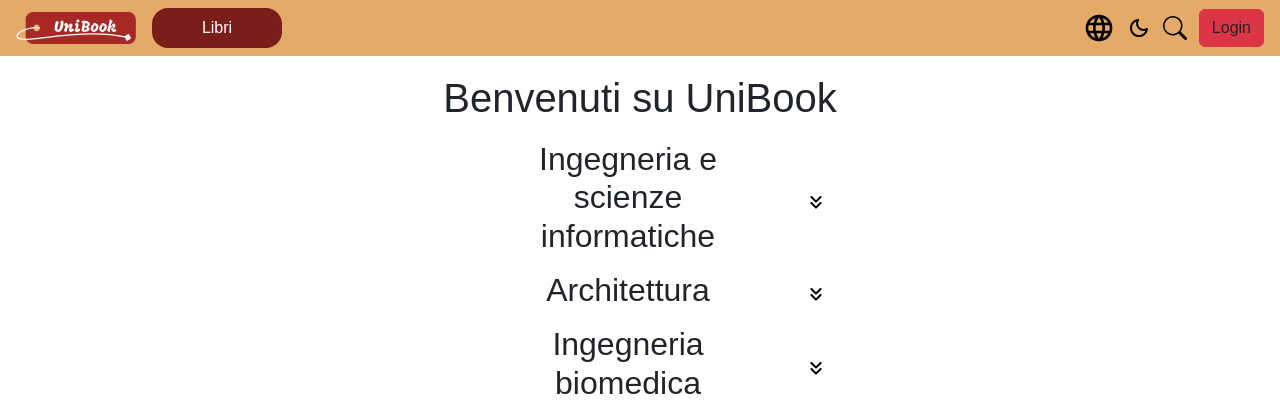
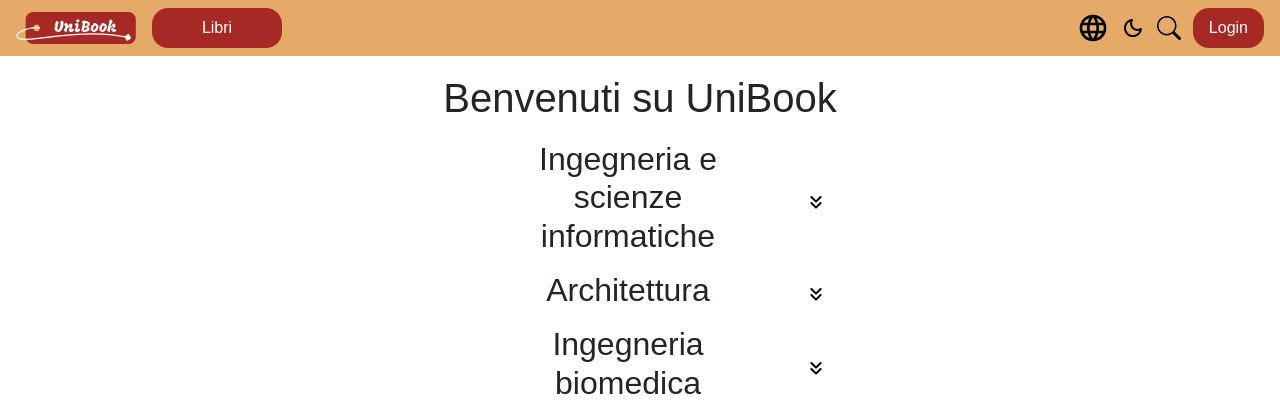
Before and after one commit to Jujez04/UniBook, a PHP site: page / in a window 1280 px wide. Shown: the top 420 px of the page. Run offline with PHP 8.4, Linux system fonts and the light colour scheme; data comes from the database, SQL or seed files in the repository.

Commit message:
fix: color palette, givn uniformiry

```diff
--- a/css/style.css
+++ b/css/style.css
@@ -104,9 +104,34 @@ nav ul>li>a:hover {
 }
 
 main input[type="button"],
-nav ul>li>a {
+nav>div ul>li>a,
+nav>div:nth-child(1)>div:nth-child(3)>a:last-child {
     display: none;
-    background-color: #7b1d19 !important;
+    background-color: #A72925 !important;
+}
+
+nav>div:nth-child(1)>div:nth-child(3)>a:last-child {
+    background-color: #A72925 !important;
+    color: white !important;
+    display: flex;
+    align-items: center;
+    justify-content: center;
+    padding: 0.5rem 1rem;
+    text-decoration: none;
+    border-radius: 16px;
+    cursor: pointer;
+}
+
+nav>div:nth-child(1)>div:nth-child(3)>div:last-child a {
+    background-color: white;
+    color: inherit !important;
+    transition: box-shadow 0.3s ease, background-color 0.1s ease;
+}
+
+nav>div:nth-child(1)>div:nth-child(3)>div:last-child a:hover {
+    background-color: #F7E4CF;
+    box-shadow: 5px 5px 5px rgba(0, 0, 0, 0.3);
+
 }
 
 /* #navbar */
--- a/template/base.php
+++ b/template/base.php
@@ -60,7 +60,7 @@
                 <?php if ($sessionManager->isLogged()) : ?>
                 <div class="dropdown navbar-item">
                     <?php $student = $studentRepo->findById($_SESSION['userid']); ?>
-                    <img src="<?php echo UPLOAD_DIR . 'profile/' . htmlspecialchars($student->getProfileImage()); ?>"
+                    <img src="<?php echo UPLOAD_DIR . 'students/' . htmlspecialchars($student->getProfileImage()); ?>"
                         alt="Profile" width="32" height="32"
                         class="rounded-circle dropdown-toggle" data-bs-toggle="dropdown" aria-expanded="false">
                     <ul class="dropdown-menu dropdown-menu-end">
@@ -71,7 +71,7 @@
                     </ul>
                 </div>
                 <?php else : ?>
-                <a class="btn btn-danger" href="login-form.php">Login</a>
+                <a class="" href="login-form.php">Login</a>
                 <?php endif; ?>
             </div>
         </div>
```
Also changed, not shown: book.php (added, +9 -0 lines), reserved-books.php (added, +14 -0 lines), upload/books/0.png (added), upload/students/1.png (renamed from upload/profile/1.png).
